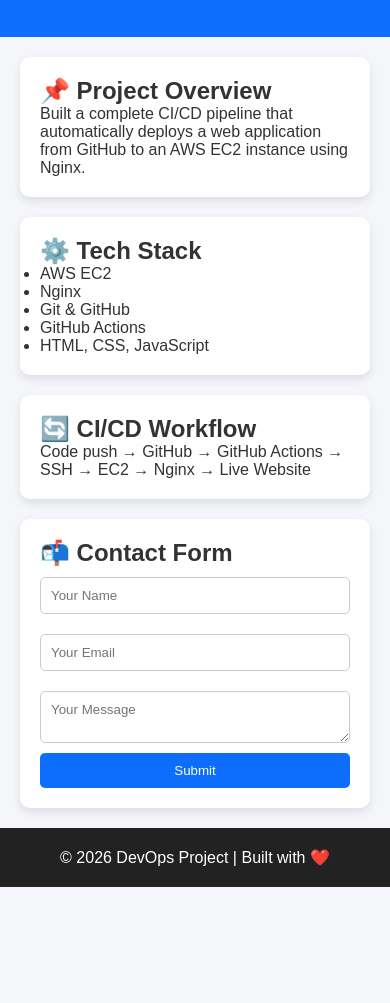
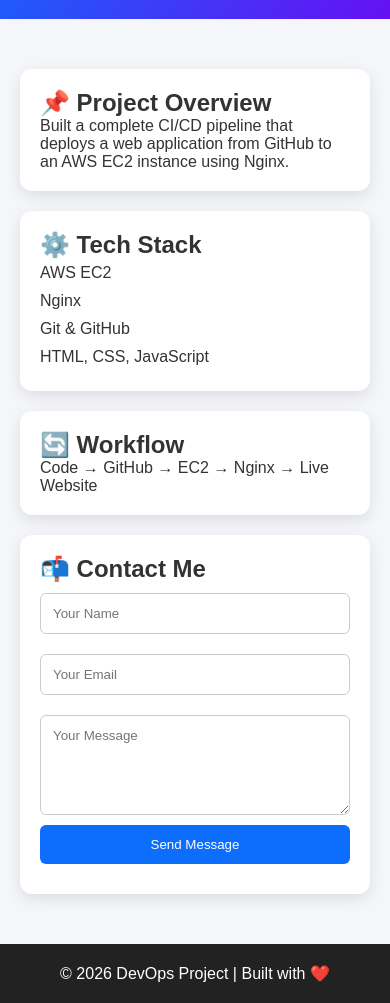
Before and after one commit to analystazhar/devops_repo, a plain HTML site: page index.html in a window 390 px wide. Shown: the part 105-1108 px from the top of the page. Before the commit the page ends 992 px from the top, so only its background shows below. Drawn offline with Linux system fonts and the light colour scheme.

Commit message:
New clean responsive UI

```diff
--- a/index.html
+++ b/index.html
@@ -1,26 +1,26 @@
 <!DOCTYPE html>
 <html lang="en">
 <head>
-/head>
+  <meta charset="UTF-8">
+  <meta name="viewport" content="width=device-width, initial-scale=1.0">
+  <title>DevOps CI/CD Project</title>
+  <link rel="stylesheet" href="style.css">
+</head>
 
-<body>    <meta charset="UTF-8">
-    <meta name="viewport" content="width=device-width, initial-scale=1.0">
-    <title>DevOps Project | CI/CD Pipeline</title>
-    <link rel="stylesheet" href="style.css">
-  <script src="script.js"></script>
-<
+<body>
 
 <header>
   <h1>🚀 CI/CD Pipeline Project</h1>
-    <p>GitHub → AWS EC2 Deployment using Nginx</p>
+  <p>GitHub → AWS EC2 → Nginx Deployment</p>
 </header>
 
 <section class="container">
+
   <div class="card">
     <h2>📌 Project Overview</h2>
     <p>
-            Built a complete CI/CD pipeline that automatically deploys a web application
-            from GitHub to an AWS EC2 instance using Nginx.
+      Built a complete CI/CD pipeline that deploys a web application from GitHub
+      to an AWS EC2 instance using Nginx.
     </p>
   </div>
 
@@ -30,32 +30,33 @@
       <li>AWS EC2</li>
       <li>Nginx</li>
       <li>Git & GitHub</li>
-            <li>GitHub Actions</li>
       <li>HTML, CSS, JavaScript</li>
     </ul>
   </div>
 
   <div class="card">
-        <h2>🔄 CI/CD Workflow</h2>
-        <p>
-            Code push → GitHub → GitHub Actions → SSH → EC2 → Nginx → Live Website
-        </p>
+    <h2>🔄 Workflow</h2>
+    <p>Code → GitHub → EC2 → Nginx → Live Website</p>
   </div>
 
   <div class="card">
-        <h2>📬 Contact Form</h2>
-        <form>
-            <input type="text" placeholder="Your Name" required>
-            <input type="email" placeholder="Your Email" required>
-            <textarea placeholder="Your Message"></textarea>
-            <button type="submit">Submit</button>
+    <h2>📬 Contact Me</h2>
+    <form id="contactForm">
+      <input type="text" id="name" placeholder="Your Name" required>
+      <input type="email" id="email" placeholder="Your Email" required>
+      <textarea id="message" placeholder="Your Message"></textarea>
+      <button type="submit">Send Message</button>
     </form>
+    <p id="responseMsg"></p>
   </div>
+
 </section>
 
 <footer>
   <p>© 2026 DevOps Project | Built with ❤️</p>
 </footer>
 
+<script src="script.js"></script>
+
 </body>
 </html>
--- a/script.js
+++ b/script.js
@@ -1,19 +1,10 @@
-// Simple form handling
-document.addEventListener("DOMContentLoaded", function () {
-    const form = document.querySelector("form");
+document.getElementById("contactForm").addEventListener("submit", function(e) {
+  e.preventDefault();
 
-    form.addEventListener("submit", function (e) {
-        e.preventDefault(); // stop page reload
+  const name = document.getElementById("name").value;
 
-        const name = document.querySelector("input[type='text']").value;
-        const email = document.querySelector("input[type='email']").value;
-        const message = document.querySelector("textarea").value;
+  document.getElementById("responseMsg").innerText =
+    "✅ Thank you " + name + "! Your message has been received.";
 
-        if (name && email) {
-            alert(`Thank you ${name}! Your message has been received 🚀`);
-            form.reset();
-        } else {
-            alert("Please fill all required fields!");
-        }
-    });
+  this.reset();
 });
--- a/style.css
+++ b/style.css
@@ -12,7 +12,7 @@ body {
 
 /* Header */
 header {
-    background: #0d6efd;
+  background: linear-gradient(135deg, #0d6efd, #6610f2);
   color: white;
   text-align: center;
   padding: 40px 20px;
@@ -20,9 +20,10 @@ header {
 
 /* Container */
 .container {
+  max-width: 1000px;
+  margin: 30px auto;
+  padding: 20px;
   display: grid;
-    grid-template-columns: repeat(auto-fit, minmax(300px, 1fr));
-    padding: 20px;
   gap: 20px;
 }
 
@@ -30,13 +31,22 @@ header {
 .card {
   background: white;
   padding: 20px;
-    border-radius: 10px;
-    box-shadow: 0 4px 10px rgba(0,0,0,0.1);
+  border-radius: 12px;
+  box-shadow: 0 5px 15px rgba(0,0,0,0.1);
   transition: 0.3s;
 }
 
 .card:hover {
   transform: translateY(-5px);
+}
+
+/* List */
+ul {
+  list-style: none;
+}
+
+ul li {
+  padding: 5px 0;
 }
 
 /* Form */
@@ -47,22 +57,33 @@ form {
 
 input, textarea {
   margin: 10px 0;
-    padding: 10px;
-    border-radius: 5px;
+  padding: 12px;
+  border-radius: 6px;
   border: 1px solid #ccc;
 }
 
+textarea {
+  height: 100px;
+}
+
 button {
-    padding: 10px;
+  padding: 12px;
   border: none;
   background: #0d6efd;
   color: white;
-    border-radius: 5px;
+  border-radius: 6px;
   cursor: pointer;
 }
 
 button:hover {
   background: #084298;
+}
+
+/* Response message */
+#responseMsg {
+  margin-top: 10px;
+  font-weight: bold;
+  color: green;
 }
 
 /* Footer */
```
Lines whose indentation alone changed are shown as unchanged.
